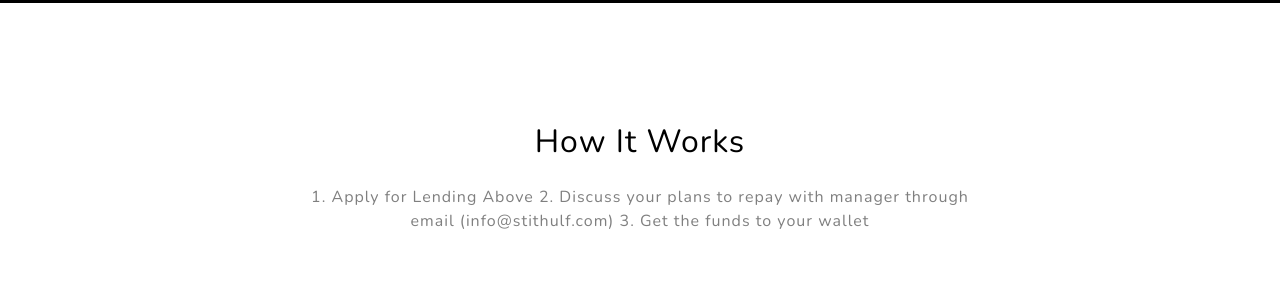
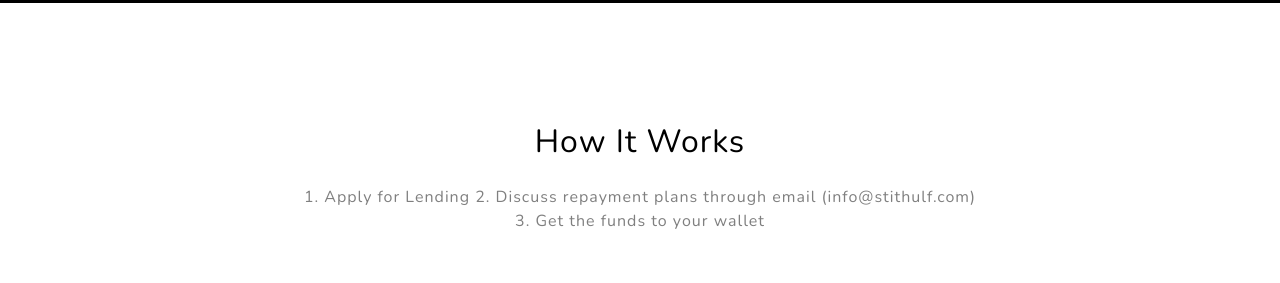
Before and after one commit to stithulf/erc, a plain HTML site: page index.html in a window 1280 px wide. Shown: the part 797-1080 px from the top of the page. Drawn offline with nearby package versions, Linux system fonts and the light colour scheme.

Commit message:
Update index.html

```diff
--- a/index.html
+++ b/index.html
@@ -55,8 +55,8 @@
                         <p>&nbsp;&nbsp;&nbsp;&nbsp;</p>
                         <h2 class="text-black mb-4">How It Works</h2>
                         <p class="text-black-50">
-                            1. Apply for Lending Above
-                            2. Discuss your plans to repay with manager through email (info@stithulf.com)
+                            1. Apply for Lending
+                            2. Discuss repayment plans through email (info@stithulf.com)
                             3. Get the funds to your wallet
                         </p>
                     </div>
```
